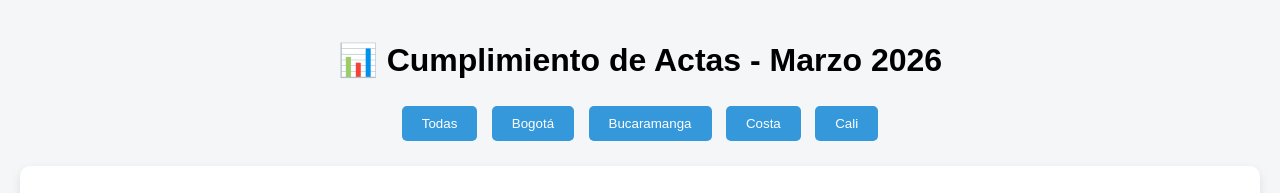
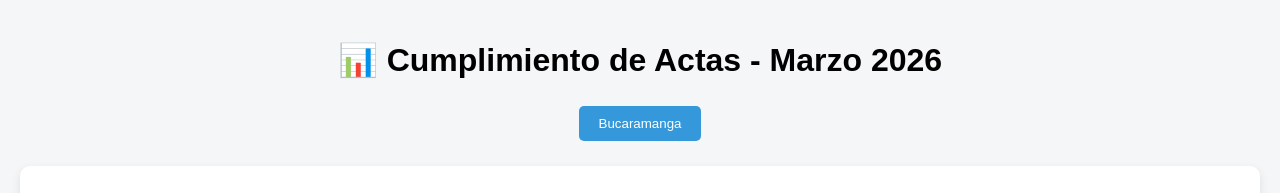
Before and after one commit to leanmarval-ui/CumplimientoActasBucaramanga, a plain HTML site: page index.html in a window 1280 px wide. Shown: the top 193 px of the page. Drawn offline with Linux system fonts and the light colour scheme.

Commit message:
Update index.html

```diff
--- a/index.html
+++ b/index.html
@@ -89,11 +89,9 @@
 <h1>📊 Cumplimiento de Actas - Marzo 2026</h1>
 
 <div class="filtros">
-    <button onclick="filtrar('todas')">Todas</button>
-    <button onclick="filtrar('bogota')">Bogotá</button>
+
     <button onclick="filtrar('bucaramanga')">Bucaramanga</button>
-    <button onclick="filtrar('costa')">Costa</button>
-    <button onclick="filtrar('cali')">Cali</button>
+
 </div>
 
 <div class="grid">
@@ -104,8 +102,6 @@
         <img src="https://leanmarval-ui.github.io/CumplimientoActasBucaramanga/output/grafico.png">
     </div>
 
-
-</div>
 
 </div>
 
```
